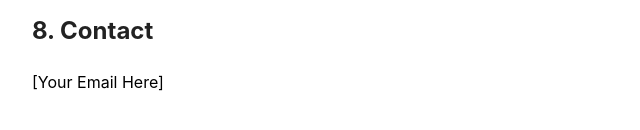
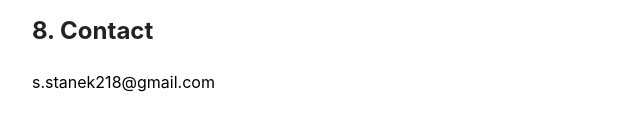
Before and after one commit to stanek218/EndureChallenge-Privacy, a plain HTML site: page index.html in a window 1280 px wide. Shown: the part 852-982 px from the top of the page, 208-848 px from the left. Drawn offline with Linux system fonts and the light colour scheme.

Commit message:
Update contact email in index.html

```diff
--- a/index.html
+++ b/index.html
@@ -43,7 +43,7 @@
 <p>We may update this policy as needed.</p>
 
 <h2>8. Contact</h2>
-<p>[Your Email Here]</p>
+<p>s.stanek218@gmail.com</p>
 
 </body>
 </html>
```
